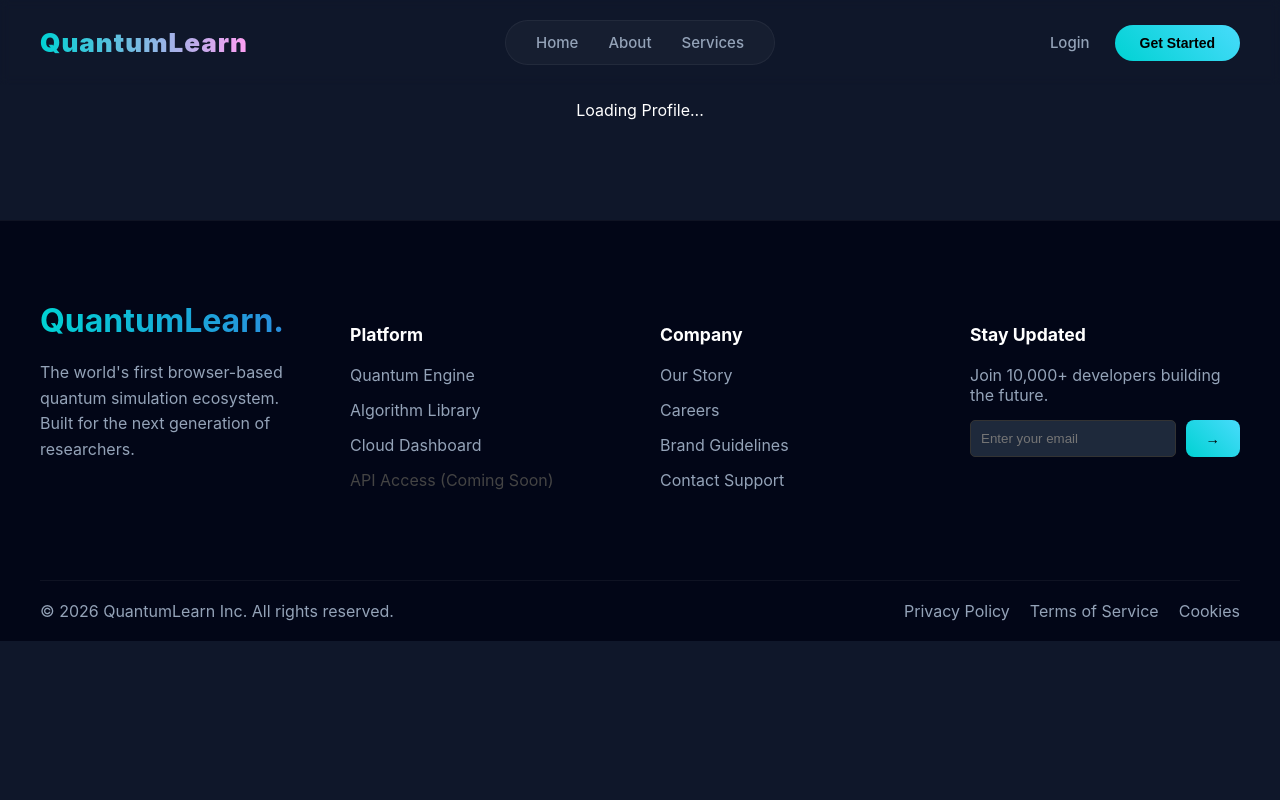
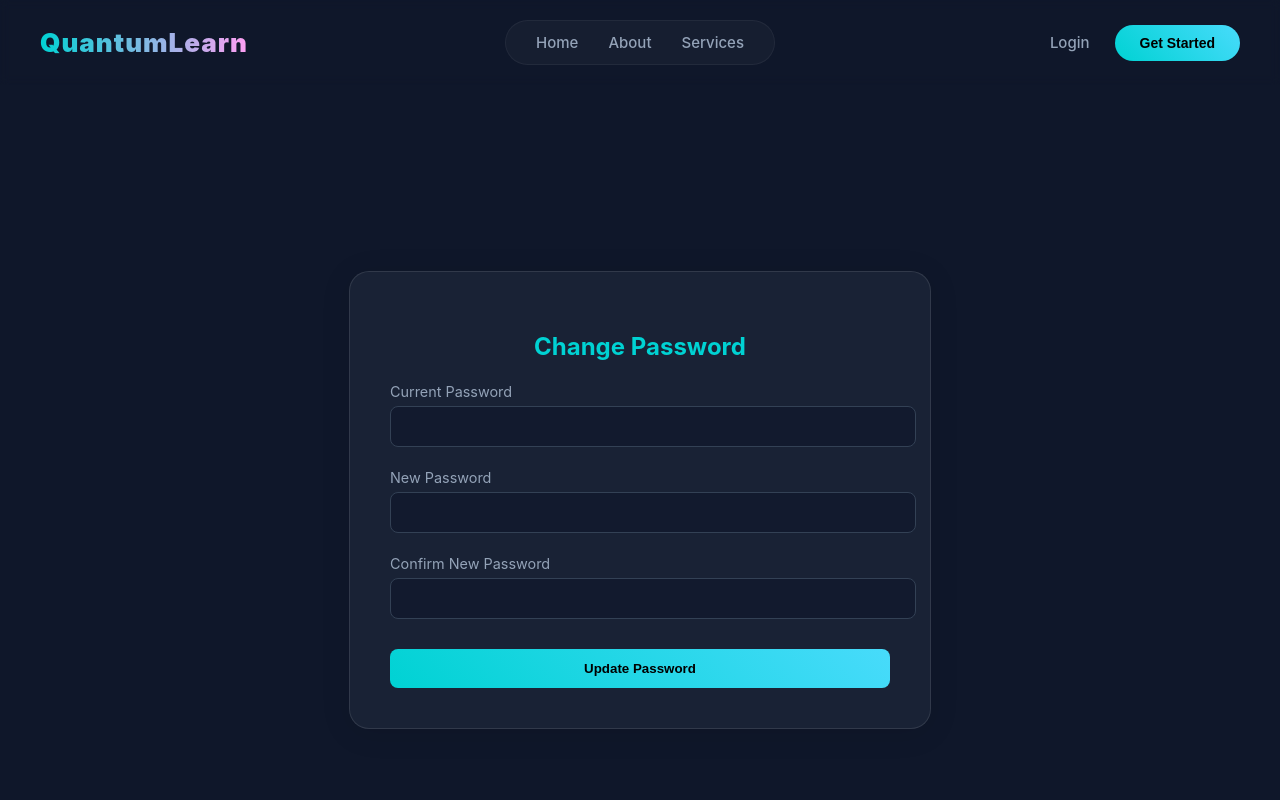
Before and after one commit to rishabhsaraswat90-sketch/QuantumLearn, a React (Vite) app in the folder client/: page /change-password in a window 1280 px wide. Shown: the top 800 px of the page. Built offline with nearby package versions, Linux system fonts and the light colour scheme.

Commit message:
add change password feature

```diff
--- a/client/src/App.jsx
+++ b/client/src/App.jsx
@@ -1,30 +1,36 @@
-import React from 'react';
-import { BrowserRouter as Router, Routes, Route } from 'react-router-dom';
-import { Toaster } from 'react-hot-toast';
+import React from "react";
+import { BrowserRouter as Router, Routes, Route } from "react-router-dom";
+import { Toaster } from "react-hot-toast";
 
 // Components
-import Navbar from './Components/Navbar';
-import Footer from './Components/Footer'; // <--- Import Footer
+import Navbar from "./Components/Navbar";
+import Footer from "./Components/Footer"; // <--- Import Footer
 
 // Pages
-import Home from './pages/Home';
-import Login from './pages/Login';
-import Signup from './pages/Signup';
-import Simulator from './pages/Simulator';
-import Dashboard from './pages/Dashboard';
-import AdminPanel from './pages/AdminPanel';
-import About from './pages/About';       // <--- Import About
-import Services from './pages/Services'; // <--- Import Services
-import Profile from './pages/Profile';
+import Home from "./pages/Home";
+import Login from "./pages/Login";
+import Signup from "./pages/Signup";
+import Simulator from "./pages/Simulator";
+import Dashboard from "./pages/Dashboard";
+import AdminPanel from "./pages/AdminPanel";
+import About from "./pages/About"; // <--- Import About
+import Services from "./pages/Services"; // <--- Import Services
+import Profile from "./pages/Profile";
+import ChangePassword from "./pages/ChangePassword";
 
 function App() {
   return (
     <Router>
-      <div style={{ minHeight: '100vh', display: 'flex', flexDirection: 'column', background: 'var(--bg-dark)' }}>
-
+      <div
+        style={{
+          minHeight: "100vh",
+          display: "flex",
+          flexDirection: "column",
+          background: "var(--bg-dark)",
+        }}
+      >
         <Toaster position="top-center" reverseOrder={false} />
         <Navbar />
-
         <Routes>
           <Route path="/" element={<Home />} />
           <Route path="/login" element={<Login />} />
@@ -35,11 +41,9 @@ function App() {
           <Route path="/about" element={<About />} />
           <Route path="/services" element={<Services />} />
           <Route path="/profile" element={<Profile />} />
-<Route path="/change-password" element={<Profile />} />
+          <Route path="/change-password" element={<ChangePassword />} />
         </Routes>
-
         <Footer /> {/* <--- Added Footer at the bottom */}
-
       </div>
     </Router>
   );
--- a/client/src/Components/Navbar.jsx
+++ b/client/src/Components/Navbar.jsx
@@ -170,7 +170,9 @@ const Navbar = () => {
                         <Link to="/profile" className="dropdown-item" onClick={() => setIsOpen(false)}>
                             👤 My Profile
                         </Link>
-
+                        <Link to="/change-password" className="dropdown-item" onClick={() => setIsOpen(false)}>
+                            🔒 Change Password
+                        </Link>
                         <div style={{ height: '1px', background: 'rgba(255,255,255,0.1)', margin: '5px 0' }}></div>
 
                         <div className="dropdown-item" onClick={handleLogout} style={{ color: '#ff4757' }}>
--- /dev/null
+++ b/client/src/pages/ChangePassword.jsx
@@ -0,0 +1,91 @@
+import React, { useState } from 'react';
+import { useNavigate } from 'react-router-dom';
+import { toast } from 'react-hot-toast';
+import { motion } from 'framer-motion';
+
+const ChangePassword = () => {
+  const [passwords, setPasswords] = useState({ currentPassword: "", newPassword: "", confirmPassword: "" });
+  const [loading, setLoading] = useState(false);
+  const navigate = useNavigate();
+
+  const handleSubmit = async (e) => {
+    e.preventDefault();
+    setLoading(true);
+
+    if (passwords.newPassword !== passwords.confirmPassword) {
+        toast.error("New passwords do not match");
+        setLoading(false);
+        return;
+    }
+
+    try {
+        const token = localStorage.getItem('token');
+        const response = await fetch("https://quantumlearn-api.onrender.com/api/auth/changepassword", {
+            method: "PUT",
+            headers: {
+                "Content-Type": "application/json",
+                "auth-token": token
+            },
+            body: JSON.stringify({
+                currentPassword: passwords.currentPassword,
+                newPassword: passwords.newPassword
+            })
+        });
+
+        const json = await response.json();
+
+        if (json.success) {
+            toast.success("Password Updated! Please login again.");
+            localStorage.removeItem('token');
+            window.dispatchEvent(new Event("userUpdated")); // Update Navbar
+            navigate("/login");
+        } else {
+            toast.error(json.error || "Failed to update password");
+        }
+    } catch (error) {
+        toast.error("Server Error");
+    }
+    setLoading(false);
+  }
+
+  const onChange = (e) => {
+    setPasswords({ ...passwords, [e.target.name]: e.target.value });
+  }
+
+  return (
+    <div style={{ padding: '100px 20px', minHeight: '100vh', display: 'flex', justifyContent: 'center', alignItems: 'center' }}>
+      <motion.div
+        initial={{ opacity: 0, y: 20 }} animate={{ opacity: 1, y: 0 }}
+        className="glass-panel"
+        style={{ width: '100%', maxWidth: '500px', padding: '40px', borderRadius: '20px' }}
+      >
+        <h2 style={{ color: '#00d2d3', marginBottom: '20px', textAlign: 'center' }}>Change Password</h2>
+
+        <form onSubmit={handleSubmit} style={{ display: 'flex', flexDirection: 'column', gap: '20px' }}>
+            <div>
+                <label style={{ color: '#94a3b8', fontSize: '0.9rem' }}>Current Password</label>
+                <input type="password" name="currentPassword" onChange={onChange} style={inputStyle} required />
+            </div>
+
+            <div>
+                <label style={{ color: '#94a3b8', fontSize: '0.9rem' }}>New Password</label>
+                <input type="password" name="newPassword" onChange={onChange} style={inputStyle} required />
+            </div>
+
+            <div>
+                <label style={{ color: '#94a3b8', fontSize: '0.9rem' }}>Confirm New Password</label>
+                <input type="password" name="confirmPassword" onChange={onChange} style={inputStyle} required />
+            </div>
+
+            <button type="submit" className="btn-neon" disabled={loading} style={{ padding: '12px', marginTop: '10px' }}>
+                {loading ? "Updating..." : "Update Password"}
+            </button>
+        </form>
+      </motion.div>
+    </div>
+  );
+};
+
+const inputStyle = { width: '100%', padding: '12px', background: 'rgba(15, 23, 42, 0.6)', border: '1px solid #334155', borderRadius: '8px', color: 'white', marginTop: '5px' };
+
+export default ChangePassword;
```
Also changed, not shown: 1 other file (tests, documents, lock files or other folders).
